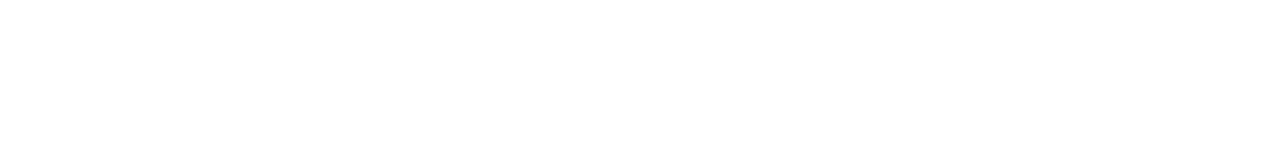
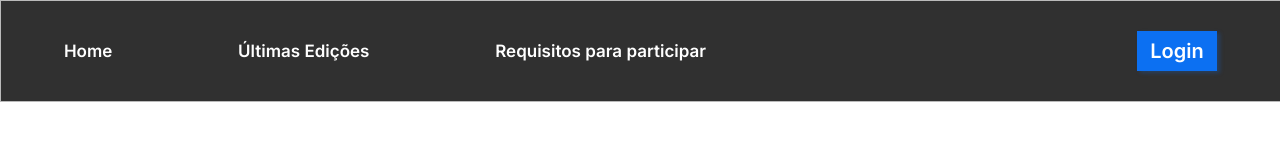
Before and after one commit to maninjohn/bootcamp-dnc, a plain HTML site: page index.html in a window 1280 px wide. Drawn offline with Linux system fonts and the light colour scheme.

Commit message:
criação do style css menu

```diff
--- a/index.html
+++ b/index.html
@@ -4,8 +4,16 @@
     <meta charset="UTF-8">
     <meta name="viewport" content="width=device-width, initial-scale=1.0">
     <title>Bootcamp DNC</title>
+    <link rel="stylesheet" href="style.css">
 </head>
 <body>
-
+    <nav id="principal">
+        <div id="menu">
+            <a href="">Home</a>
+            <a href="">Últimas Edições</a>
+            <a href="">Requisitos para participar</a>
+        </div>
+        <button>Login</button>
+    </nav>
 </body>
 </html>
--- /dev/null
+++ b/style.css
@@ -0,0 +1,57 @@
+@import url('https://fonts.googleapis.com/css2?family=Inter:ital,opsz,wght@0,14..32,100..900;1,14..32,100..900&display=swap');
+
+
+body{
+    margin: 0px; /* MARGEM EXTERNA */
+    padding: 0px; /* MARGEM INTERNA */
+}
+
+#principal{
+    width: 100%;
+    height: 100px;
+    border: 1px solid black;
+    background-color: #303030;
+
+    display: flex;
+    justify-content: space-between;
+    align-items: center;
+
+    border: 1px solid #BABABA;
+}
+
+#menu{
+    display: flex;
+    width: 60%;
+    justify-content: space-around;
+    align-items: center;
+}
+
+#principal div a{
+    font-family: inter;
+    font-size: 17px;
+    font-weight: 600;
+    color: white;
+    text-decoration: none;
+}
+
+#principal div a:hover {
+    color: #CCCCCC;
+}
+
+#principal button{
+    margin-right: 5%;
+    background-color: #0C70F2;
+    border: 0px;
+
+    width: 80px;
+    height: 40px;
+
+    font-family: inter;
+    font-size: 20px;
+    font-weight: 600;
+    color: #FFFFFF;
+
+    box-shadow: 3px 2px 4px 0px #0C70F240;
+    cursor: pointer;
+
+}
```
